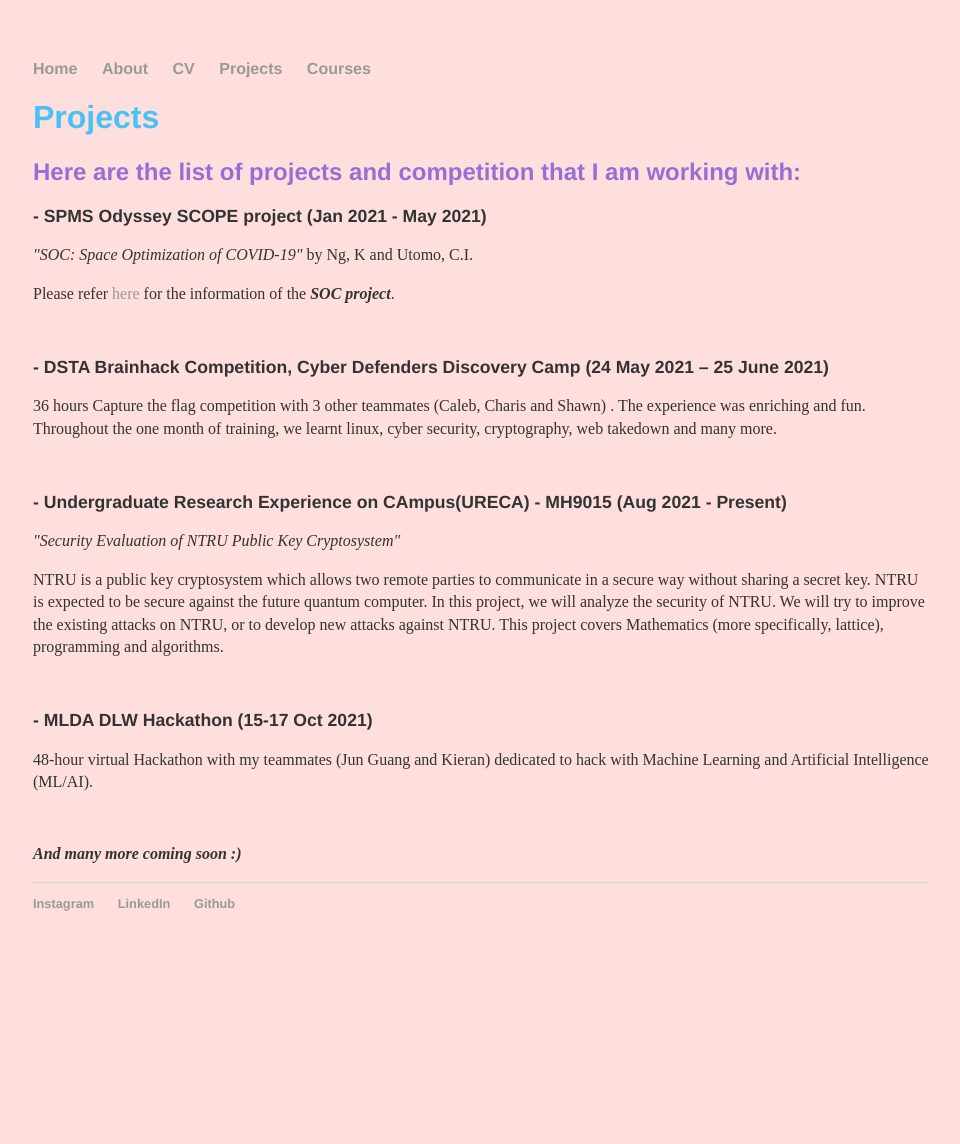
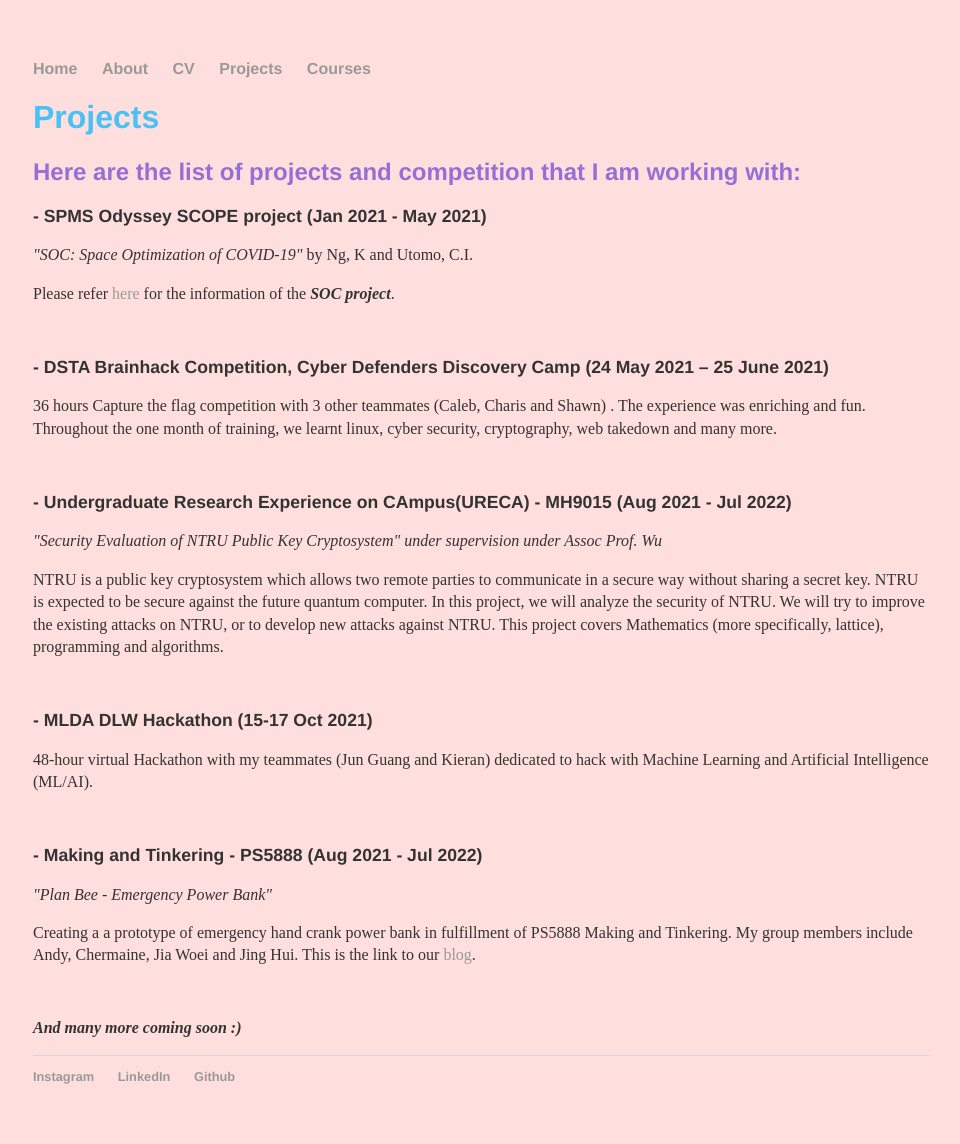
Before and after one commit to charutomo/charutomo.github.io, a Jekyll site: the page built from projects/index.html, in a window 1280 px wide. Shown: the whole page, without its empty margins (159-1119 px from the left). Built offline with Jekyll 4.4.1, drawn with Linux system fonts in a browser that asks for light colours; before the commit the page ends 971 px from its top, so only the background shows below that.

Commit message:
Update index.html

```diff
--- a/projects/index.html
+++ b/projects/index.html
@@ -15,8 +15,8 @@ title: Projects
 	<p> 36 hours Capture the flag competition with 3 other teammates (Caleb, Charis and Shawn) . The experience was enriching and fun. Throughout the one month of training, we learnt linux, cyber security, cryptography, web takedown and many more.</p>
        	<br>
 
-	<h3> - Undergraduate Research Experience on CAmpus(URECA) - MH9015 (Aug 2021 - Present)</h3>
-	<p><i> "Security Evaluation of NTRU Public Key Cryptosystem"</i><p>
+	<h3> - Undergraduate Research Experience on CAmpus(URECA) - MH9015 (Aug 2021 - Jul 2022)</h3>
+	<p><i> "Security Evaluation of NTRU Public Key Cryptosystem" under supervision under Assoc Prof. Wu </i><p>
 	<p>NTRU is a public key cryptosystem which allows two remote parties to communicate in a secure way without sharing a secret key. NTRU is expected to be secure against the future quantum computer. In this project, we will analyze the security of NTRU. We will try to improve the existing attacks on NTRU, or to develop new attacks against NTRU. This project covers Mathematics (more specifically, lattice), programming and algorithms.</p>
 	<br>
 
@@ -24,6 +24,11 @@ title: Projects
 	<p> 48-hour virtual Hackathon with my teammates (Jun Guang and Kieran) dedicated to hack with Machine Learning and Artificial Intelligence (ML/AI).  </p>
 	<br>
 
+	<h3> - Making and Tinkering  - PS5888 (Aug 2021 - Jul 2022)</h3>
+	<p><i> "Plan Bee - Emergency Power Bank"</i><p>
+	<p> Creating a a prototype of emergency hand crank power bank in fulfillment of PS5888 Making and Tinkering. My group members include Andy, Chermaine, Jia Woei and Jing Hui. This is the link to our <a href = https://blogs.ntu.edu.sg/ps5888-2022-g11/>blog</a>. </p>
+	<br>
+
       <p><b><i> And many more coming soon :)</b></i></p>
 
 		</div>
```
